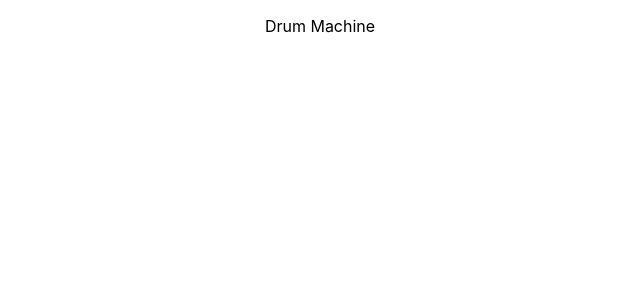
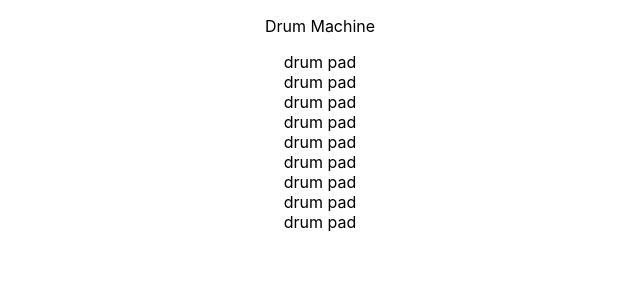
Before and after one commit to Ceddyp19/Drum-Machine, a React (Create React App) app in the folder dm-app/: page / in a window 1280 px wide. Shown: the top 300 px of the page, without its empty margins (320-960 px from the left). Built offline with nearby package versions, Linux system fonts and the light colour scheme.

Commit message:
created drum pad component

```diff
--- a/dm-app/src/Display.js
+++ b/dm-app/src/Display.js
@@ -1,4 +1,5 @@
 import React, { PureComponent } from 'react';
+import DrumPad from './DrumPad'
 
 class Display extends React.Component {
     state = {  }
@@ -6,6 +7,15 @@ class Display extends React.Component {
         return (
         <div id='display'>
         <p>Drum Machine</p>
+        <DrumPad />
+        <DrumPad />
+        <DrumPad />
+        <DrumPad />
+        <DrumPad />
+        <DrumPad />
+        <DrumPad />
+        <DrumPad />
+        <DrumPad />
         </div>  );
 
     }
--- /dev/null
+++ b/dm-app/src/DrumPad.js
@@ -0,0 +1,13 @@
+import React, { PureComponent } from 'react';
+
+class DrumPad extends React.Component {
+    state = {  }
+    render() {
+        return (
+            <div className='drum-pad'>
+               drum pad
+            </div> );
+    }
+}
+
+export default DrumPad;
```
Also changed, not shown: 1 other file (tests, documents, lock files or other folders).
